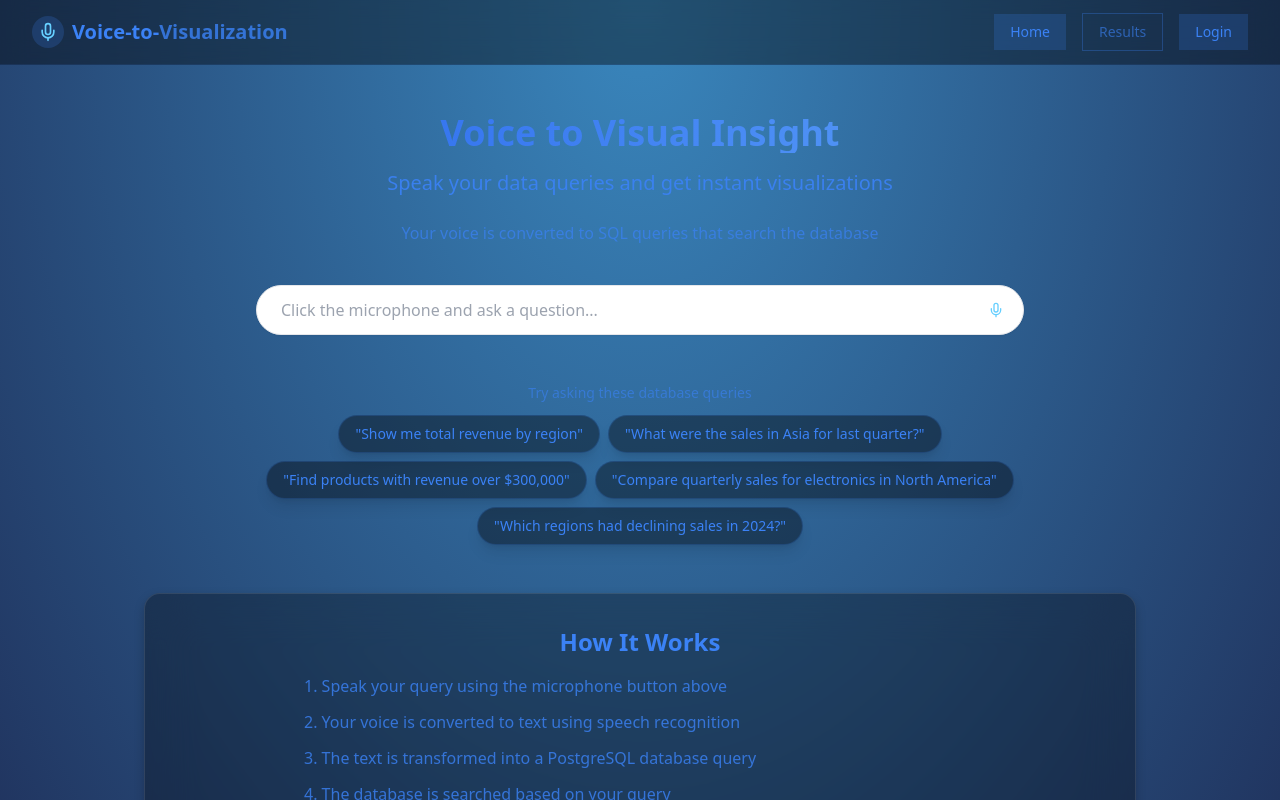
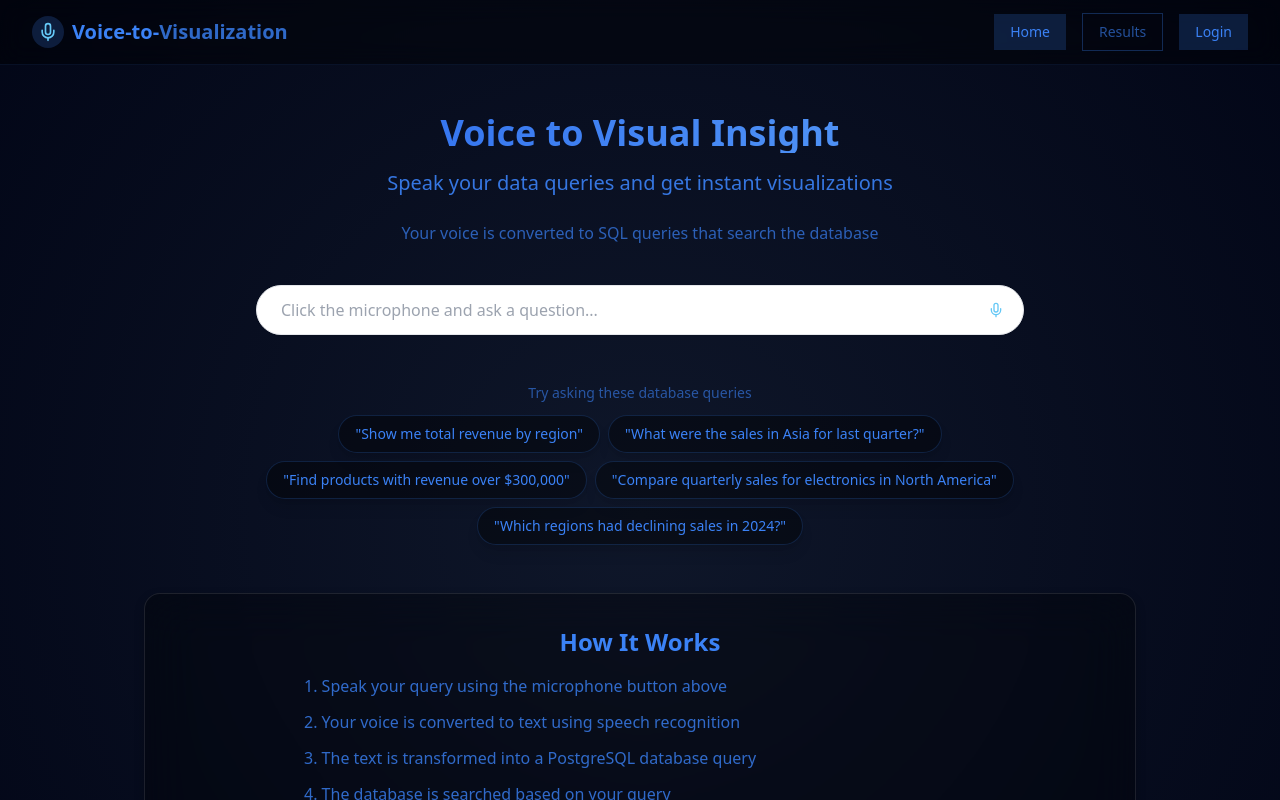
Before and after one commit to SohanRajput18/speak-see-visualize, a React (Vite) app: page / in a window 1280 px wide. Shown: the top 800 px of the page. Built offline with nearby package versions, Linux system fonts and the light colour scheme.

Commit message:
Revert to previous version
Revert changes to the codebase.

```diff
--- a/src/index.css
+++ b/src/index.css
@@ -1,16 +1,17 @@
+
 @tailwind base;
 @tailwind components;
 @tailwind utilities;
 
 @layer base {
   :root {
-    --background: 223 49% 8%; /* Dark Navy Blue */
+    --background: 240 10% 3.9%; /* Dark Black */
 
-    /* Text Color Definitions with Blue Gradient Palette */
-    --text-main: 199 100% 70%; /* Light Blue: #47B4F1 - Main Text */
-    --text-primary: 210 100% 50%; /* Medium Blue: #0066CC - Primary Text */
-    --text-secondary: 217 71% 45%; /* Deep Blue: #2B579A - Secondary Text */
-    --text-tertiary: 228 59% 27%; /* Dark Blue: #1E2C56 - Tertiary Text */
+    /* Text Color Definitions with Diverse Palette */
+    --text-main: 199 89% 68%; /* Vibrant Cyan: #4ED4F8 - Main Text */
+    --text-primary: 279 58% 68%; /* Soft Magenta: #B76CF8 - Primary Text */
+    --text-secondary: 48 94% 68%; /* Bright Yellow: #F8D34E - Secondary Text */
+    --text-tertiary: 12 88% 62%; /* Warm Orange: #F86C4E - Tertiary Text */
 
     --foreground: var(--text-main);
     --primary: var(--text-primary);
@@ -19,7 +20,7 @@
 
   body {
     @apply bg-background text-foreground antialiased;
-    background: radial-gradient(ellipse at top, #47B4F1 -50%, #1E2C56 100%);
+    background: radial-gradient(circle at center, #0F172A 0%, #020617 100%);
   }
 
   * {
--- a/tailwind.config.ts
+++ b/tailwind.config.ts
@@ -1,3 +1,4 @@
+
 import type { Config } from "tailwindcss";
 
 export default {
@@ -72,12 +73,6 @@ export default {
           primary: 'hsl(var(--text-primary))',
           secondary: 'hsl(var(--text-secondary))',
           tertiary: 'hsl(var(--text-tertiary))'
-        },
-        'brand': {
-          'light-blue': '#47B4F1',
-          'medium-blue': '#0066CC',
-          'deep-blue': '#2B579A',
-          'dark-blue': '#1E2C56'
         }
       },
       borderRadius: {
```
